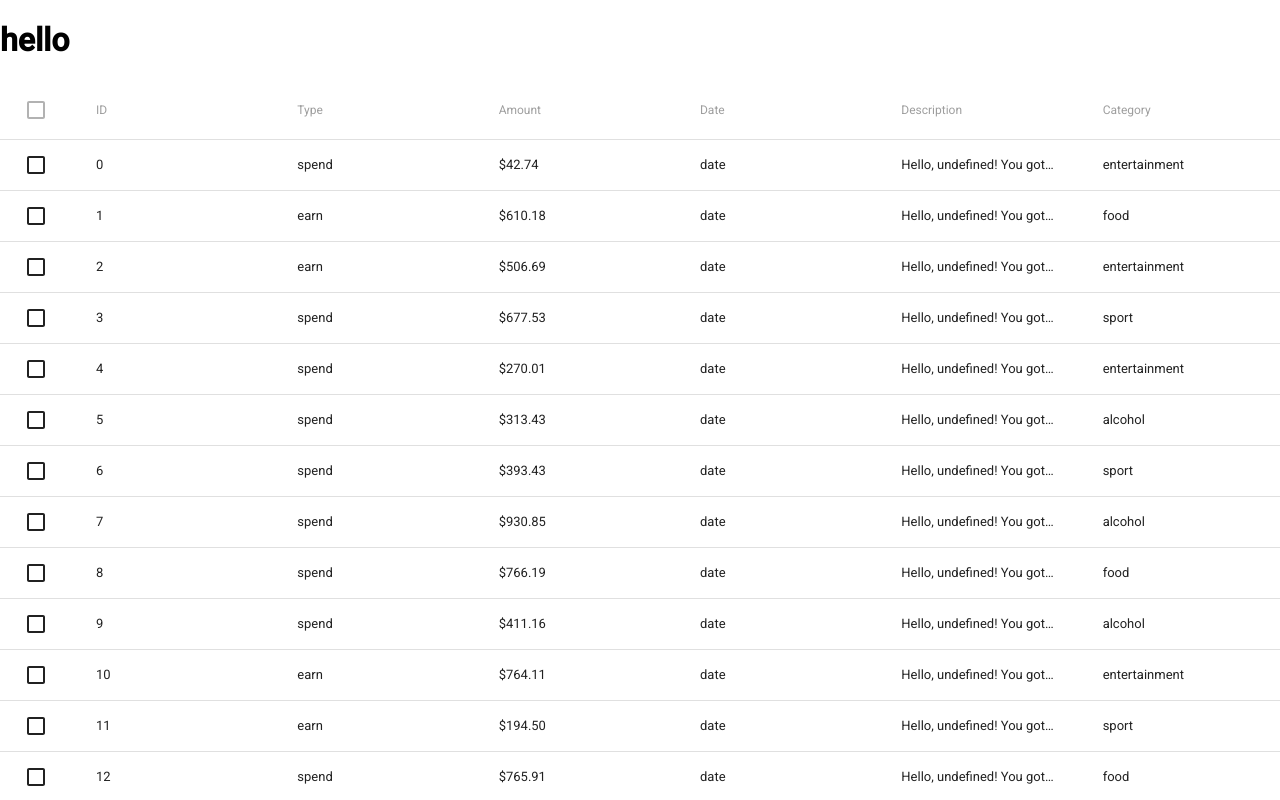
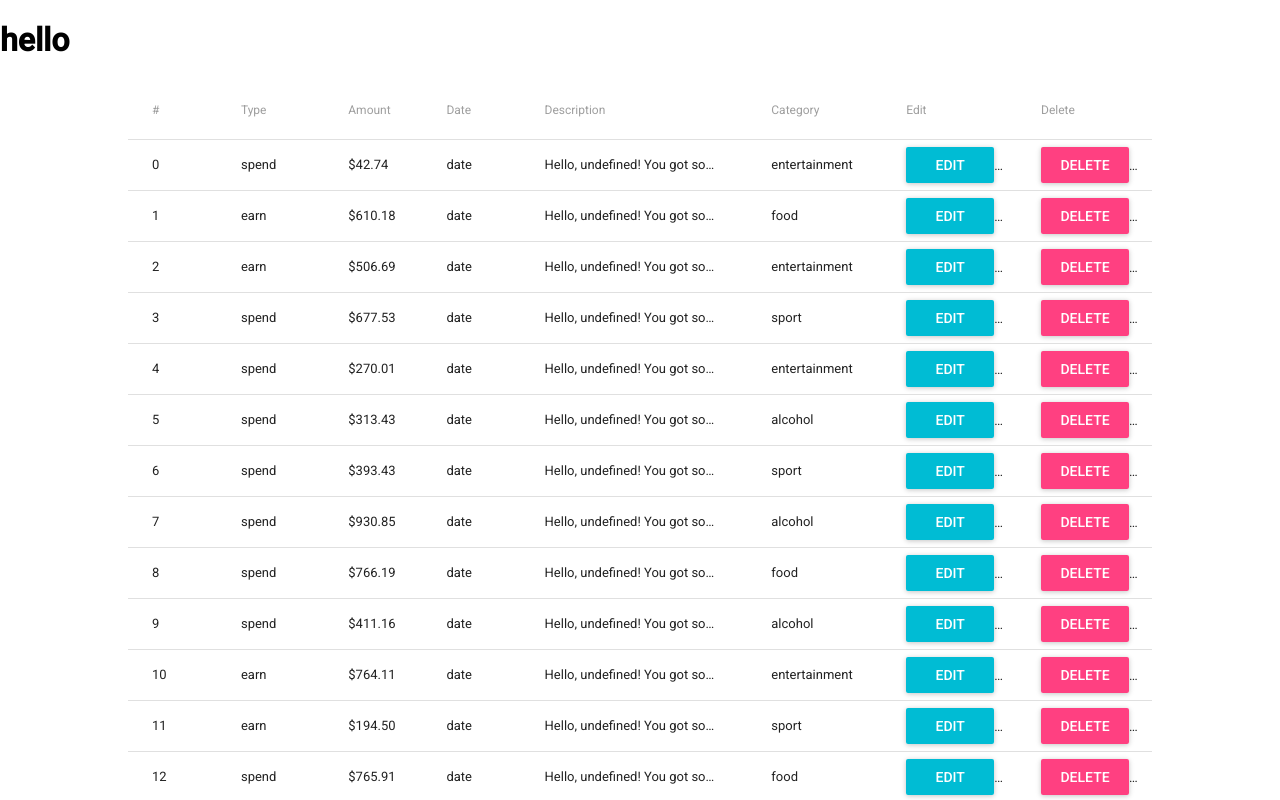
Before and after one commit to 1nG0d/spend_money, a React app: page / in a window 1280 px wide. Shown: the top 800 px of the page. Built offline with nearby package versions, Linux system fonts and the light colour scheme.

Commit message:
align markup for EditorSpend

```diff
--- a/frontend/components/editors/Editor_in_spend.js
+++ b/frontend/components/editors/Editor_in_spend.js
@@ -8,6 +8,7 @@ import {
     TableRow,
     TableRowColumn,
 } from 'material-ui/Table';
+import RaisedButton from 'material-ui/RaisedButton';
 
 class Editor_in_spend extends React.Component {
 
@@ -15,32 +16,41 @@ class Editor_in_spend extends React.Component {
         return this.props.tableData.map((item, i)=>{
             return (
                 <TableRow key={item._id}>
-                    <TableRowColumn>{i}</TableRowColumn>
-                    <TableRowColumn>{item.type}</TableRowColumn>
-                    <TableRowColumn>{item.amount}</TableRowColumn>
-                    <TableRowColumn>date</TableRowColumn>
-                    <TableRowColumn>{item.description}</TableRowColumn>
-                    <TableRowColumn>{item.category}</TableRowColumn>
+                    <TableRowColumn style={{width: '5%'}}>{i}</TableRowColumn>
+                    <TableRowColumn style={{width: '7%'}}>{item.type}</TableRowColumn>
+                    <TableRowColumn style={{width: '6%'}}>{item.amount}</TableRowColumn>
+                    <TableRowColumn style={{width: '6%'}}>date</TableRowColumn>
+                    <TableRowColumn style={{width: '20%'}}>{item.description}</TableRowColumn>
+                    <TableRowColumn style={{width: '10%'}}>{item.category}</TableRowColumn>
+                    <TableRowColumn style={{width: '10%'}}>
+                        <RaisedButton label="Edit" primary={true} />
+                    </TableRowColumn>
+                    <TableRowColumn style={{width: '10%'}}>
+                        <RaisedButton label="Delete" secondary={true}/>
+                    </TableRowColumn>
                 </TableRow>
             )
         })
     }
 
     render() {
-
         return (
-            <Table>
-                <TableHeader>
+            <Table style={{width: "80%", margin: '0 auto'}}>
+                <TableHeader displaySelectAll={false}
+                             selectable={false}
+                             adjustForCheckbox={false}>
                     <TableRow>
-                        <TableHeaderColumn>ID</TableHeaderColumn>
-                        <TableHeaderColumn>Type</TableHeaderColumn>
-                        <TableHeaderColumn>Amount</TableHeaderColumn>
-                        <TableHeaderColumn>Date</TableHeaderColumn>
-                        <TableHeaderColumn>Description</TableHeaderColumn>
-                        <TableHeaderColumn>Category</TableHeaderColumn>
+                        <TableHeaderColumn style={{width: '5%'}}>#</TableHeaderColumn>
+                        <TableHeaderColumn style={{width: '7%'}}>Type</TableHeaderColumn>
+                        <TableHeaderColumn style={{width: '6%'}}>Amount</TableHeaderColumn>
+                        <TableHeaderColumn style={{width: '6%'}}>Date</TableHeaderColumn>
+                        <TableHeaderColumn style={{width: '20%'}}>Description</TableHeaderColumn>
+                        <TableHeaderColumn style={{width: '10%'}}>Category</TableHeaderColumn>
+                        <TableHeaderColumn style={{width: '10%'}}>Edit</TableHeaderColumn>
+                        <TableHeaderColumn style={{width: '10%'}}>Delete</TableHeaderColumn>
                     </TableRow>
                 </TableHeader>
-                <TableBody>
+                <TableBody displayRowCheckbox={false}>
                     {this.getTableRow()}
                 </TableBody>
             </Table>
--- a/frontend/history.js
+++ /dev/null
@@ -1,3 +0,0 @@
-import createHistory from 'history/createBrowserHistory'
-
-export default createHistory()
```
